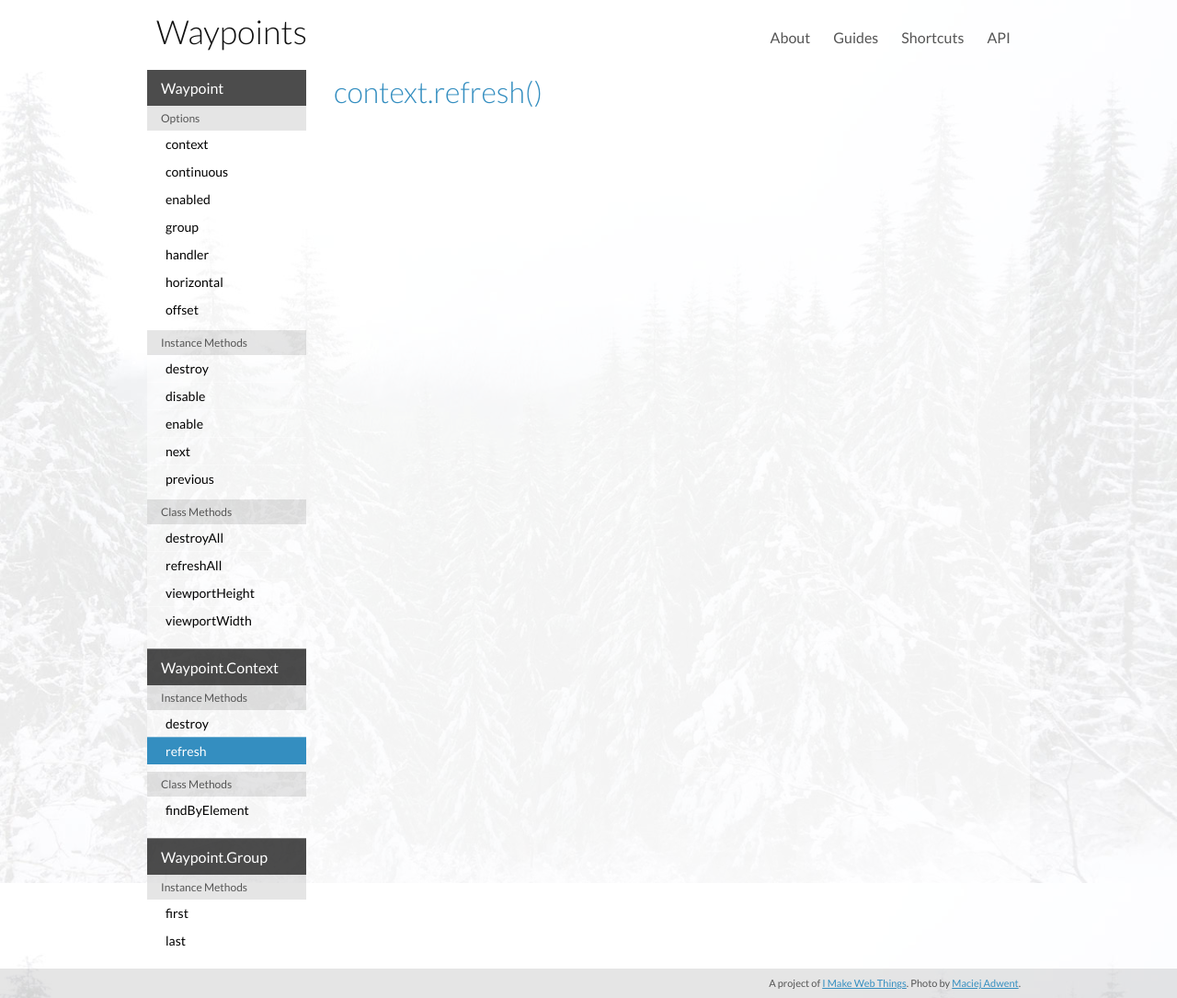
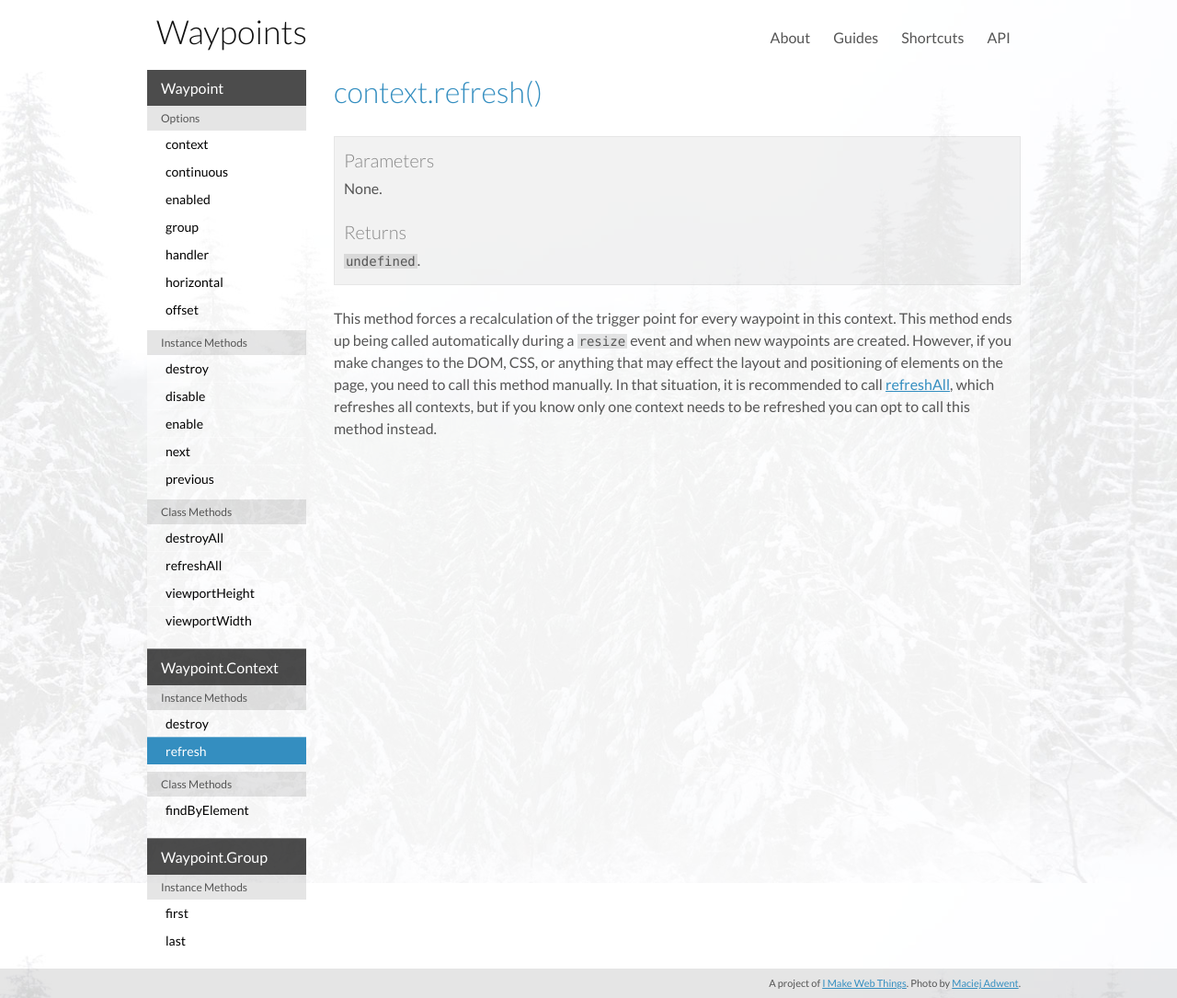
Before and after one commit to imakewebthings/waypoints, a Jekyll site: the page built from api/context-refresh/index.html, in a window 1280 px wide. Shown: the whole page at 92% size. Built offline with Jekyll 4.4.1, drawn with Linux system fonts in a browser that asks for light colours; nearby versions of some CDN libraries.

Commit message:
context refresh

```diff
--- a/api/context-refresh/index.html
+++ b/api/context-refresh/index.html
@@ -5,3 +5,12 @@
 ---
 
 <h2>context.refresh()</h2>
+
+<div class="reference">
+  <h3>Parameters</h3>
+  <p>None.</p>
+  <h3>Returns</h3>
+  <p><code>undefined</code>.</p>
+</div>
+
+<p>This method forces a recalculation of the trigger point for every waypoint in this context. This method ends up being called automatically during a <code>resize</code> event and when new waypoints are created. However, if you make changes to the DOM, CSS, or anything that may effect the layout and positioning of elements on the page, you need to call this method manually. In that situation, it is recommended to call <a href="../refresh-all">refreshAll</a>, which refreshes all contexts, but if you know only one context needs to be refreshed you can opt to call this method instead.</p>
--- a/js/scripts.js
+++ b/js/scripts.js
@@ -358,9 +358,6 @@
   }
 
   function contextDestroyExample() {
-    var leftElements = document.getElementsByClassName('left-context-waypoint')
-    var rightElements = document.getElementsByClassName('right-context-waypoint')
-
     function notifyInnerHTML() {
       notify(this.element.innerHTML + ' hit')
     }
```
